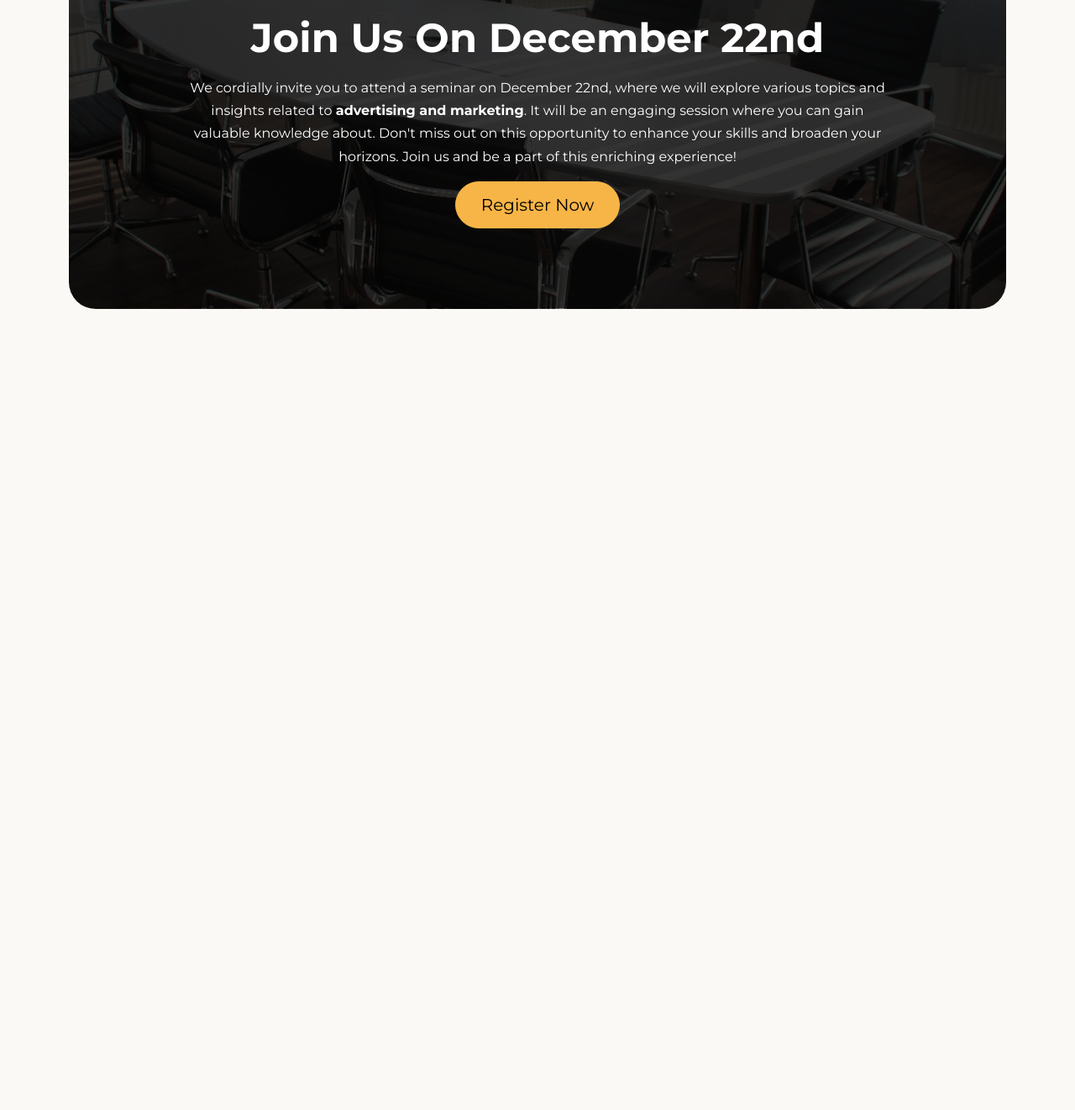
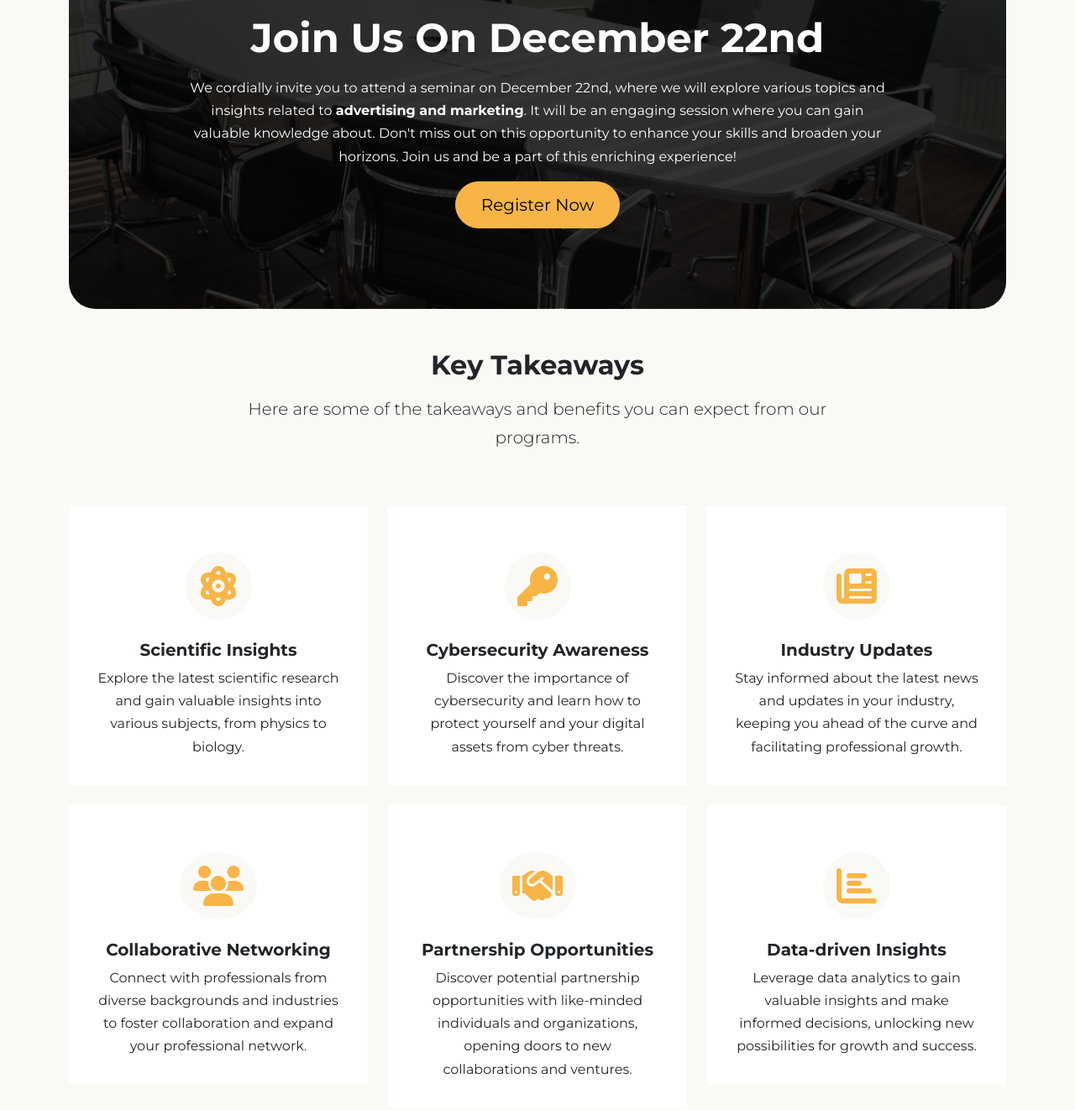
Before and after one commit to fikrirakala/corso-website, a website: page index.html in a window 1280 px wide. Shown: the part 4301-5623 px from the top of the page at 84% size. Before the commit the page ends 4717 px from the top, so only its background shows below. Drawn offline with Linux system fonts and the light colour scheme.

Commit message:
create takeaways section

```diff
--- a/index.html
+++ b/index.html
@@ -410,6 +410,105 @@
       </div>
     </section>
 
+    <!-- Takeaways -->
+    <section id="takeaways" class="takeaways my-5 bg-light">
+      <div class="container">
+        <div class="row justify-content-center mb-5">
+          <div class="col-md-8 text-center">
+            <h2>Key Takeaways</h2>
+            <p class="lead">
+              Here are some of the takeaways and benefits you can expect from
+              our programs.
+            </p>
+          </div>
+        </div>
+        <div class="row g-4">
+          <div class="col-md-4">
+            <div class="card rounded-0 border-0 p-3">
+              <div class="card-body text-center">
+                <i
+                  class="fas fa-atom fa-3x text-primary bg-light rounded-circle p-3 my-4"></i>
+                <h5 class="card-title">Scientific Insights</h5>
+                <p class="card-text">
+                  Explore the latest scientific research and gain valuable
+                  insights into various subjects, from physics to biology.
+                </p>
+              </div>
+            </div>
+          </div>
+          <div class="col-md-4">
+            <div class="card rounded-0 border-0 p-3">
+              <div class="card-body text-center">
+                <i
+                  class="fas fa-key fa-3x text-primary bg-light rounded-circle p-3 my-4"></i>
+                <h5 class="card-title">Cybersecurity Awareness</h5>
+                <p class="card-text">
+                  Discover the importance of cybersecurity and learn how to
+                  protect yourself and your digital assets from cyber threats.
+                </p>
+              </div>
+            </div>
+          </div>
+          <div class="col-md-4">
+            <div class="card rounded-0 border-0 p-3">
+              <div class="card-body text-center">
+                <i
+                  class="fas fa-newspaper fa-3x text-primary bg-light rounded-circle p-3 my-4"></i>
+                <h5 class="card-title">Industry Updates</h5>
+                <p class="card-text">
+                  Stay informed about the latest news and updates in your
+                  industry, keeping you ahead of the curve and facilitating
+                  professional growth.
+                </p>
+              </div>
+            </div>
+          </div>
+          <div class="col-md-4">
+            <div class="card rounded-0 border-0 p-3">
+              <div class="card-body text-center">
+                <i
+                  class="fas fa-users fa-3x text-primary bg-light rounded-circle p-3 my-4"></i>
+                <h5 class="card-title">Collaborative Networking</h5>
+                <p class="card-text">
+                  Connect with professionals from diverse backgrounds and
+                  industries to foster collaboration and expand your
+                  professional network.
+                </p>
+              </div>
+            </div>
+          </div>
+          <div class="col-md-4">
+            <div class="card rounded-0 border-0 p-3">
+              <div class="card-body text-center">
+                <i
+                  class="fas fa-handshake fa-3x text-primary bg-light rounded-circle p-3 my-4"></i>
+                <h5 class="card-title">Partnership Opportunities</h5>
+                <p class="card-text">
+                  Discover potential partnership opportunities with like-minded
+                  individuals and organizations, opening doors to new
+                  collaborations and ventures.
+                </p>
+              </div>
+            </div>
+          </div>
+          <div class="col-md-4">
+            <div class="card rounded-0 border-0 p-3">
+              <div class="card-body text-center">
+                <i
+                  class="fas fa-chart-bar fa-3x text-primary bg-light rounded-circle p-3 my-4"></i>
+                <h5 class="card-title">Data-driven Insights</h5>
+                <p class="card-text">
+                  Leverage data analytics to gain valuable insights and make
+                  informed decisions, unlocking new possibilities for growth and
+                  success.
+                </p>
+              </div>
+            </div>
+          </div>
+        </div>
+      </div>
+    </section>
+
     <script src="js/bootstrap.bundle.min.js"></script>
     <script src="js/script.js"></script>
   </body>
```
